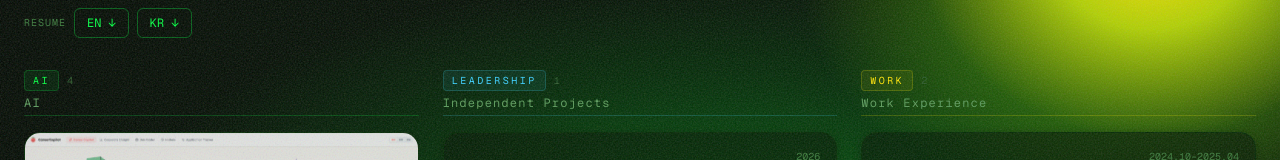
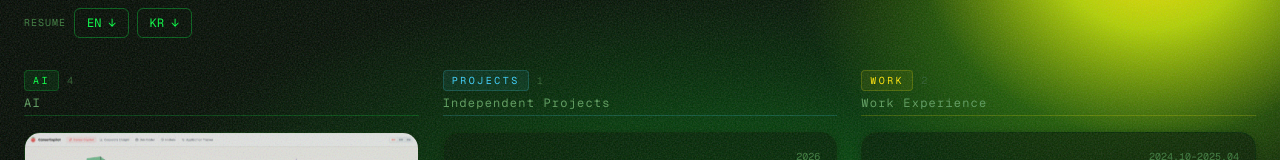
Before and after one commit to youngjoosuh23-ship-it/portfolio, a Next.js app: page / in a window 1280 px wide. Shown: the part 194-354 px from the top of the page. Built offline with nearby package versions, Linux system fonts and the light colour scheme.

Commit message:
Rename LEADERSHIP tag label to PROJECTS

```diff
--- a/components/ProjectGrid.tsx
+++ b/components/ProjectGrid.tsx
@@ -14,7 +14,7 @@ const typeColor: Record<Project["type"], string> = {
 
 const typeLabel: Record<Project["type"], string> = {
   ai: "AI",
-  leadership: "LEADERSHIP",
+  leadership: "PROJECTS",
   work: "WORK",
 };
 
```
